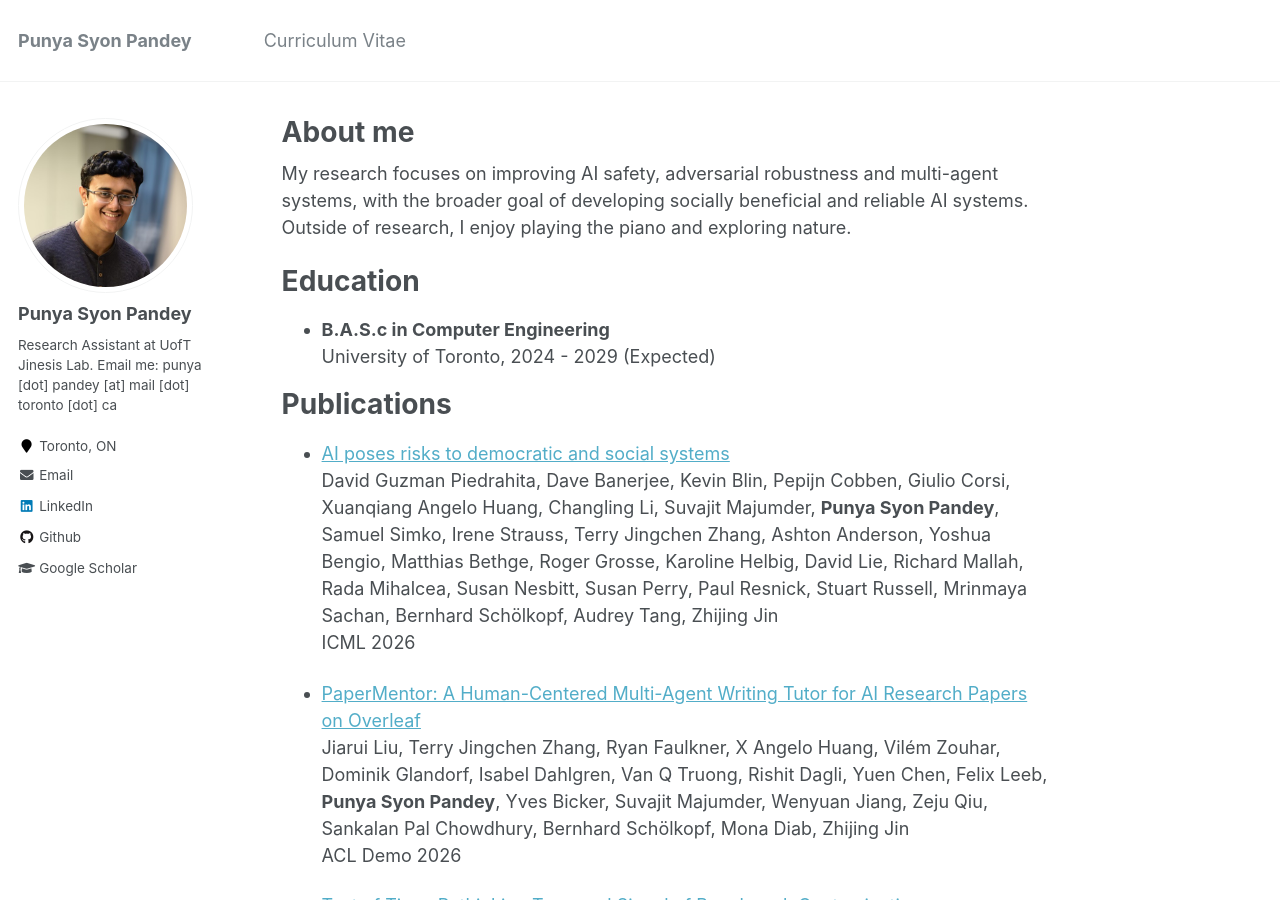
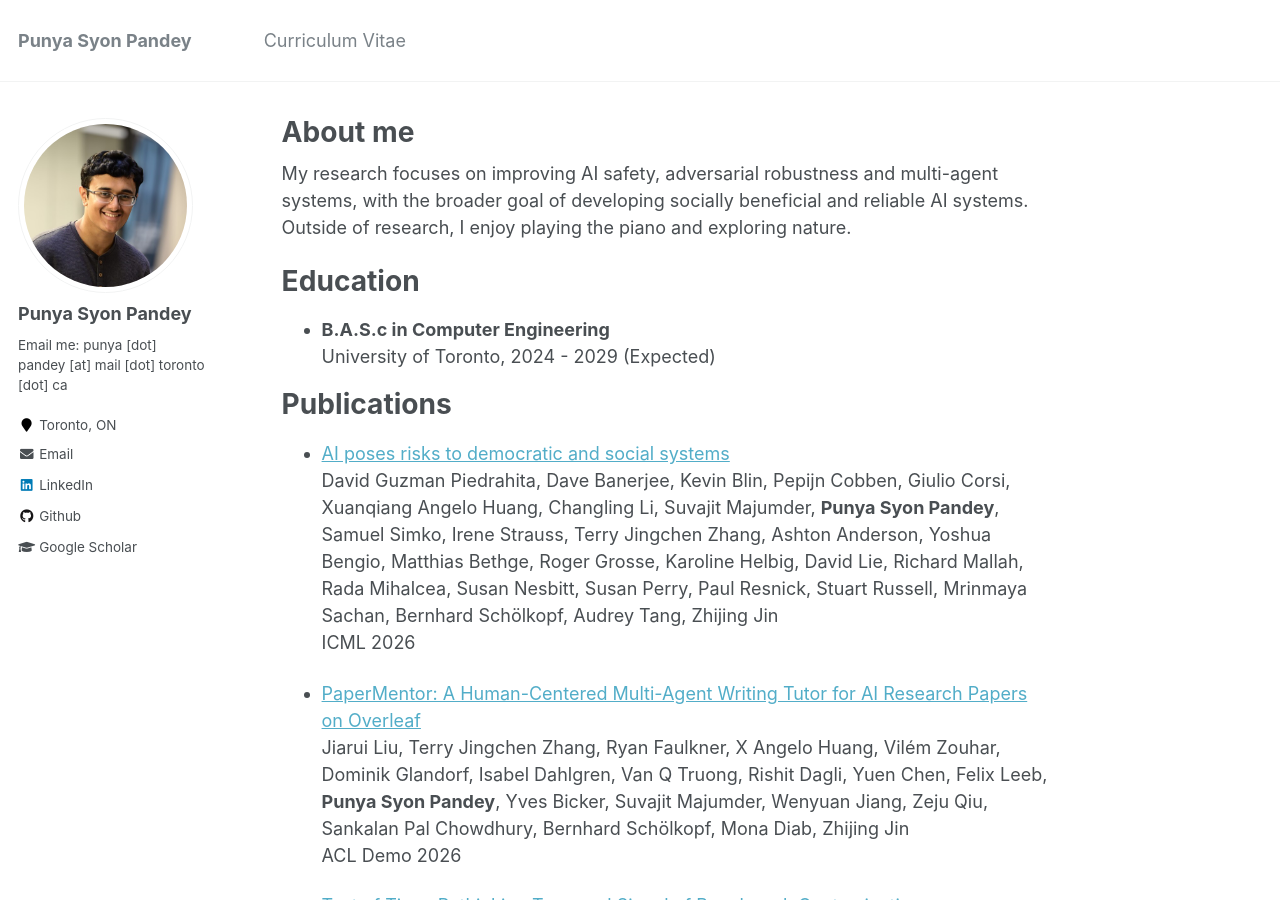
Before and after one commit to psyonp/psyonp.github.io, a Jekyll site: the page built from _pages/about.md, in a window 1280 px wide and 900 px high. Built offline with Jekyll 4.4.1, drawn with Linux system fonts in a browser that asks for light colours.

Commit message:
Update _config.yml

```diff
--- a/_config.yml
+++ b/_config.yml
@@ -10,7 +10,7 @@ locale                   : "en-US"
 title                    : "Punya Syon Pandey"
 title_separator          : "-"
 name                     : &name "Punya Syon Pandey"
-description              : &description "Research Assistant @ Jinesis Lab UofT"
+description              : &description "AI Safety Researcher"
 url                      : https://psyonp.github.io # the base hostname & protocol for your site e.g. "https://mmistakes.github.io"
 baseurl                  : "" # the subpath of your site, e.g. "/blog"
 repository               : "psyonp.github.io"
@@ -82,7 +82,7 @@ analytics:
 author:
   name             : "Punya Syon Pandey"
   avatar           : "profile.JPG"
-  bio              : "Research Assistant at UofT Jinesis Lab. Email me: punya [dot] pandey [at] mail [dot] toronto [dot] ca"
+  bio              : "Email me: punya [dot] pandey [at] mail [dot] toronto [dot] ca"
   location         : "Toronto, ON"
   employer         :
   pubmed           :
```
